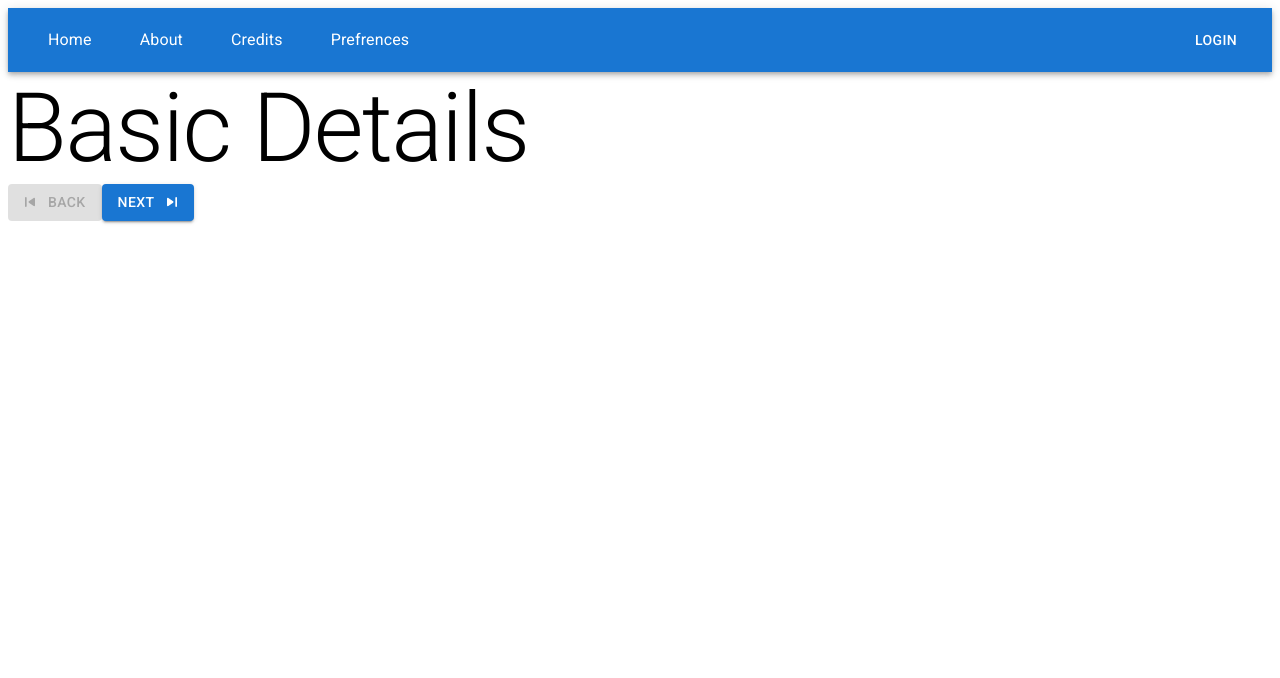
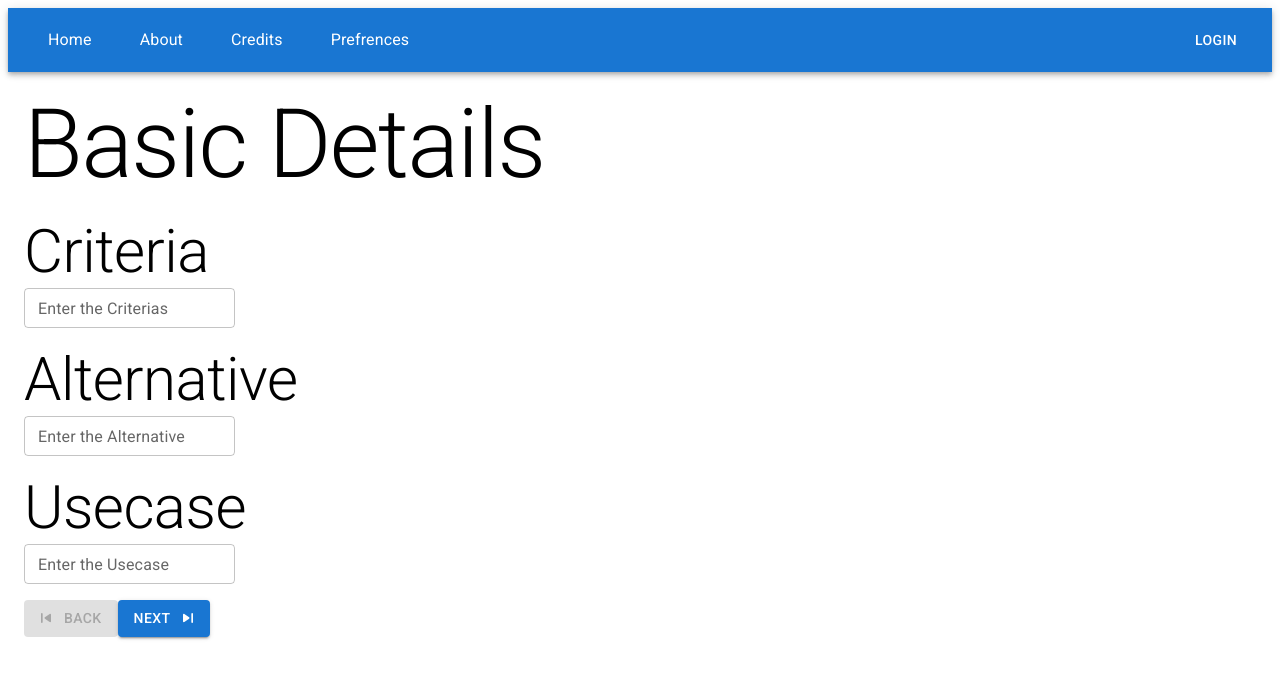
Before and after one commit to sukhmeetbawa/Awesome-AHP, a React (Vite) app in the folder frontend/: page / in a window 1280 px wide. Shown: the top 678 px of the page. Built offline with nearby package versions, Linux system fonts and the light colour scheme.

Commit message:
Add ui for Basic Form

```diff
--- a/frontend/src/pages/Form/BasicForm.tsx
+++ b/frontend/src/pages/Form/BasicForm.tsx
@@ -1,13 +1,26 @@
 import NextIcon from "@mui/icons-material/SkipNextRounded";
 import BackIcon from "@mui/icons-material/SkipPreviousRounded";
-import { Button, Typography } from "@mui/material";
+import { Button, Stack, TextField, Typography } from "@mui/material";
 interface BasicFormProps {
     nextStep: () => void;
 }
 const BasicForm: React.FC<BasicFormProps> = ({ nextStep }) => {
     return (
-        <>
+        <Stack spacing={2} margin={2}>
             <Typography variant="h1">Basic Details</Typography>
+            <div>
+                <Typography variant="h2">Criteria</Typography>
+                <TextField size="small" label="Enter the Criterias" />
+            </div>
+            <div>
+                <Typography variant="h2">Alternative</Typography>
+                <TextField size="small" label="Enter the Alternative" />
+            </div>
+            <div>
+                <Typography variant="h2">Usecase</Typography>
+                <TextField size="small" label="Enter the Usecase" />
+            </div>
+            <div>
                 <Button variant="contained" startIcon={<BackIcon />} disabled>
                     Back
                 </Button>
@@ -18,7 +31,8 @@ const BasicForm: React.FC<BasicFormProps> = ({ nextStep }) => {
                 >
                     Next
                 </Button>
-        </>
+            </div>
+        </Stack>
     );
 };
 
```
Lines whose indentation alone changed are shown as unchanged.
